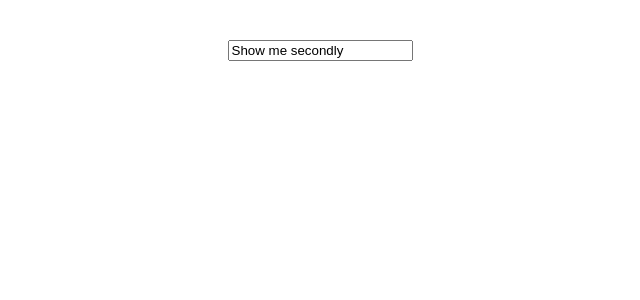
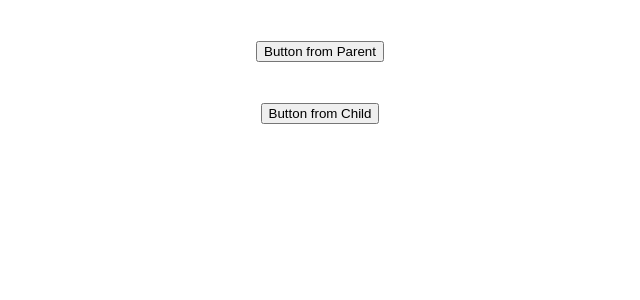
Before and after one commit to cornets28/react-state-deeepen, a React (Create React App) app: page / in a window 1280 px wide. Shown: the top 300 px of the page, without its empty margins (320-960 px from the left). Built offline with nearby package versions, Linux system fonts and the light colour scheme.

Commit message:
Review useImperativeHandle

```diff
--- a/src/App.js
+++ b/src/App.js
@@ -4,7 +4,8 @@ import UseStateHook from './UseStateHook';
 import UseReducerHook from './UseReducerHook';
 import UseEffectHook from './UseEffectHook';
 import UseRefHook from './UseRefHook';
-import UseLayyoutEffectHook from './UseLayyoutEffectHook';
+import UseLayoutEffectHook from './UseLayoutEffectHook';
+import UseImperativeHandleHook from './UseImperativeHandleHook';
 
 function App() {
   return (
@@ -13,7 +14,8 @@ function App() {
       {/* <UseReducerHook /> */}
       {/* <UseEffectHook /> */}
       {/* <UseRefHook /> */}
-      <UseLayyoutEffectHook />
+      {/* <UseLayoutEffectHook /> */}
+      <UseImperativeHandleHook />
     </div>
   );
 }
--- /dev/null
+++ b/src/Button.js
@@ -0,0 +1,22 @@
+import React, { useState, forwardRef, useImperativeHandle } from "react";
+
+
+
+const Button = forwardRef((props, ref) => {
+    const [toggle, setToggle] = useState(false);
+
+    useImperativeHandle(ref, () => ({
+        changeToggleValue() {
+            setToggle(!toggle)
+        }
+    }))
+
+    return (
+        <div style={{ justifyContent: 'center', marginTop: 40 }}>
+            <button>Button from Child </button>
+            {toggle && <p>Toggle</p>}
+        </div >
+    )
+})
+
+export default Button
--- /dev/null
+++ b/src/UseImperativeHandleHook.js
@@ -0,0 +1,14 @@
+import React, {useRef} from "react";
+import Button from './Button'
+
+const UseImperativeHandleHook = () => {
+   const buttonRef = useRef()
+    return (
+        <div style={{ justifyContent: 'center', marginTop: 40 }}>
+            <button onClick={() => buttonRef.current.changeToggleValue()} >Button from Parent </button>
+            <Button ref={buttonRef}/>
+        </div >
+    )
+}
+
+export default UseImperativeHandleHook
```
Also changed, not shown: src/UseLayoutEffectHook.js (renamed from src/UseLayyoutEffectHook.js).
